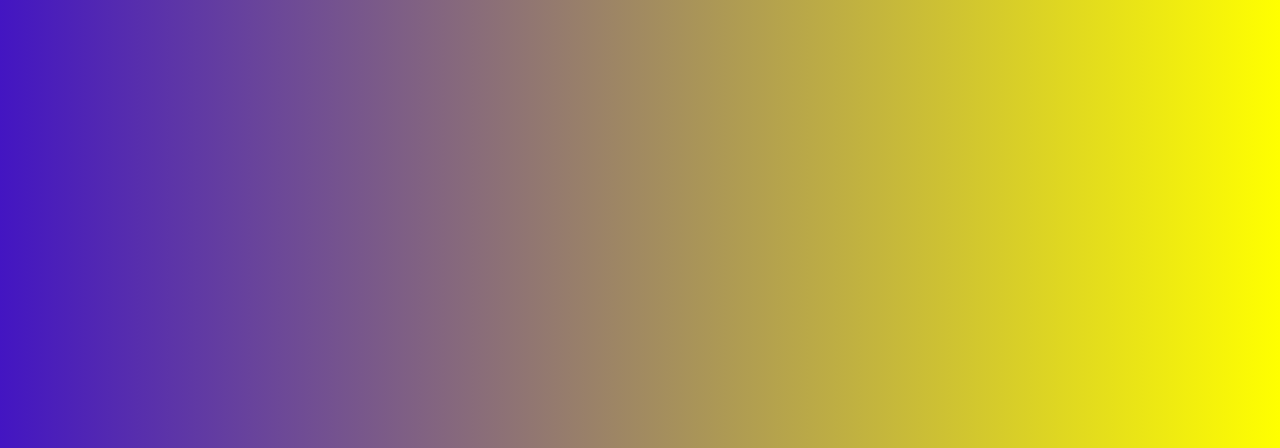
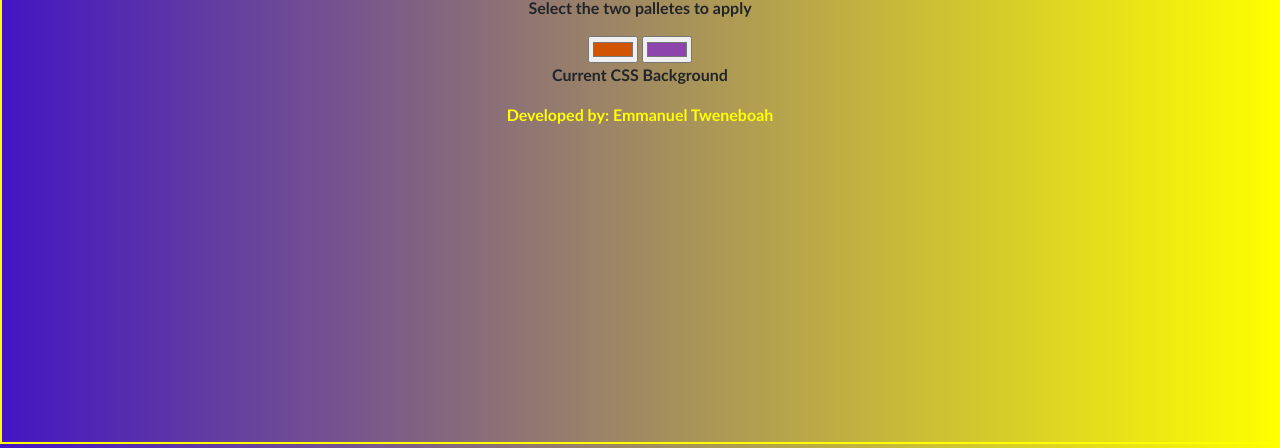
Before and after one commit to tweneboah/background-gradient-changer, a plain HTML site: page index.html in a window 1280 px wide. Shown: the part 352-800 px from the top of the page. Drawn offline with Linux system fonts and the light colour scheme.

Commit message:
Styling has improved

```diff
--- a/css/main.css
+++ b/css/main.css
@@ -1,9 +1,36 @@
 body {
-     background: linear-gradient(to right, rgb(67, 21, 194), yellow)
+     background: linear-gradient(to right, rgb(67, 21, 194), yellow);
+     border: 2px solid yellow;
+     font-family: 'Lobster Two', cursive;
+     font-weight: bolder;
+     box-sizing: border-box;
+
+}
+
+p {
+    font-family: 'Gill Sans', 'Gill Sans MT', Calibri, 'Trebuchet MS', sans-serif;
 }
 
 
 .height {
-    height: 100vh;
-    padding-top: 30px;
+    height: 99vh;
+
+
 }
+
+.color-selector {
+    text-align: center;
+
+
+}
+
+#color-code {
+    color: yellow;
+   text-align: center;
+   font-weight: bolder;
+
+}
+
+#position {
+    align-items: center;
+}
--- a/custom-js/script.js
+++ b/custom-js/script.js
@@ -1,5 +1,5 @@
 
-let css = document.querySelector("h3");
+let css = document.querySelector("#color-code");
 let color1 = document.querySelector(".color1");
 let color2 = document.querySelector(".color2");
 var body = document.getElementById("body");
@@ -58,7 +58,7 @@ color2.addEventListener("input",function(){
          ", " +
          color2.value +
          ")";
-        css.textContent = body.style.background + ",";
+        css.textContent = body.style.background + ";";
  }
 
 color1.addEventListener("input", changeBackground);
--- a/index.html
+++ b/index.html
@@ -6,6 +6,8 @@
   <meta name="viewport" content="width=device-width, initial-scale=1.0">
   <meta http-equiv="X-UA-Compatible" content="ie=edge">
   <title>background Gradient Changer</title>
+  <!-- Font -->
+  <link href="https://fonts.googleapis.com/css?family=Lobster+Two:400,700" rel="stylesheet">
   <!-- bootstrap css -->
   <link rel="stylesheet" href="./css/bootstrap.min.css">
   <!-- font-awesome -->
@@ -14,17 +16,28 @@
 
 <body id="body">
 
-  <section>
+  <section >
     <div class="container">
-      <div class="row height">
+      <div class="row height" id="position">
         <div class="col">
            <h2 class="text-center">Background Gradient Changer</h2>
-           <p class="text-center">Click to change</p>
-           <input class="color1" type="color" name="color1" value="#d35400">
+           <p class="text-center">Select the two palletes to apply </p>
+           <div class="color-selector">
+              <input class="color1 text-center" type="color" name="color1" value="#d35400">
 
-           <input class="color2" type="color" name="color1" value="#8e44ad">
-           <h2>Current CSS Background</h2>
-           <h3></h3>
+              <input class="color2 text-center" type="color" name="color1" value="#8e44ad">
+           </div>
+
+           <p class="text-center">Current CSS Background</p>
+
+           <div id="color-code">
+           <p>Developed by: <a target="_blank" id="color-code" href="https://github.com/EmmanuelTweneboah">Emmanuel Tweneboah</a> </p>
+
+           </div>
+           <div>
+
+           </div>
+
         </div>
 
       </div>
@@ -35,6 +48,7 @@
 
 
 
+
   <script src="custom-js/script.js"></script>
 </body>
 
```
